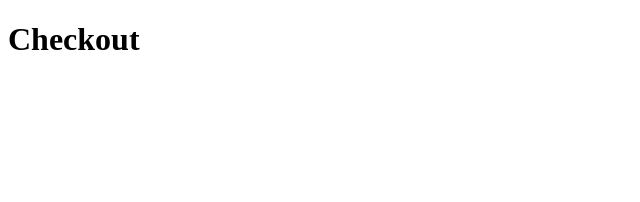
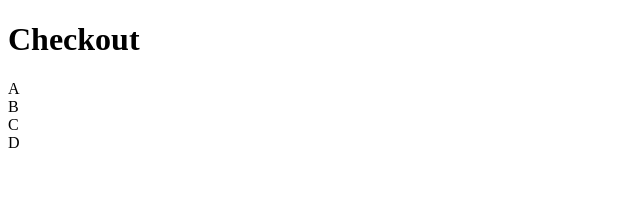
Before and after one commit to mefexd/checkout, a React (Vite) app: page / in a window 1280 px wide. Shown: the top 202 px of the page, without its empty margins (0-640 px from the left). Built offline with nearby package versions, Linux system fonts and the light colour scheme.

Commit message:
add product list componenent for mock data

```diff
--- a/src/App.tsx
+++ b/src/App.tsx
@@ -1,7 +1,11 @@
+import { ProductList } from "./components/ProductList";
+import { ProductListMockData } from "./shared/mocks/mockProductList";
+
 function App() {
   return (
     <div className="App">
       <h1>Checkout</h1>
+      <ProductList ProductList={ProductListMockData} />
     </div>
   );
 }
--- /dev/null
+++ b/src/components/ProductList.tsx
@@ -0,0 +1,11 @@
+import { Product } from "../shared/interfaces/product.interface";
+
+type ProductListProps = {
+  ProductList: Product[];
+};
+
+export const ProductList = ({ ProductList }: ProductListProps) => (
+  <div>
+    {ProductList && ProductList.map((product) => <div>{product.item}</div>)}
+  </div>
+);
--- a/src/shared/mocks/mockProductList.ts
+++ b/src/shared/mocks/mockProductList.ts
@@ -1,6 +1,6 @@
 import { Product } from "../interfaces/product.interface";
 
-export const ProductList: Product[] = [
+export const ProductListMockData: Product[] = [
     {
         item: "A",
         unitPrice: 0.50,
```
